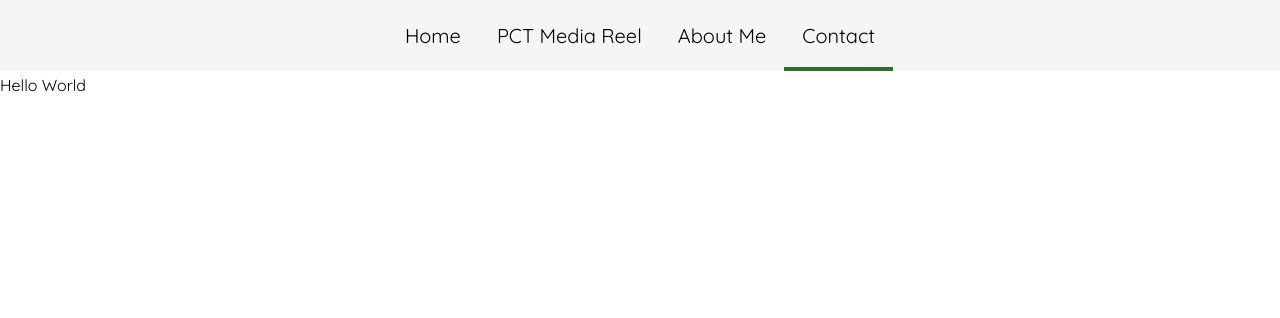
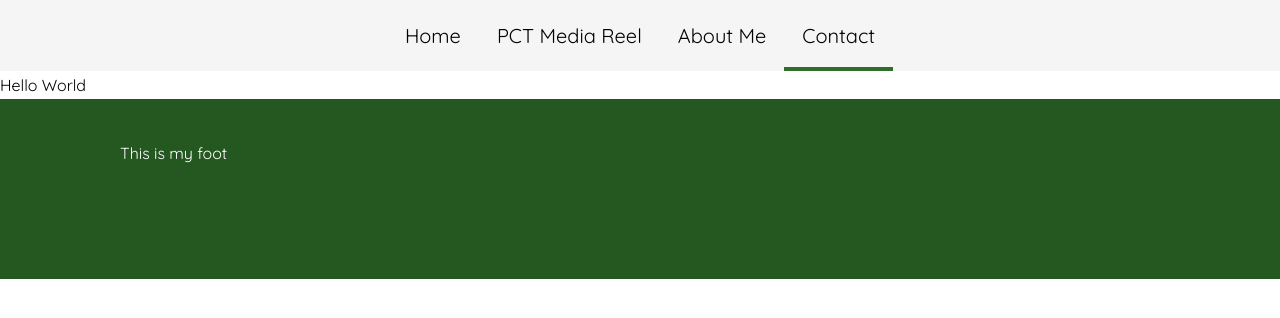
Before and after one commit to samuelthomson62/pct-blog, a React (Create React App) app in the folder frontend/: page /contact in a window 1280 px wide. Shown: the top 318 px of the page. Built offline with nearby package versions, Linux system fonts and the light colour scheme.

Commit message:
Normalized syntax in my components

```diff
--- a/frontend/src/components/Footer.js
+++ b/frontend/src/components/Footer.js
@@ -1,10 +1,11 @@
 import React from 'react'
 
-export default function Footer() {
-    return
-    (
-    <footer>
+function Footer() {
+    return (
+      <footer>
         This is my foot
       </footer>
-    )
+    );
 }
+
+export default Footer;
--- a/frontend/src/components/HeroBanner.js
+++ b/frontend/src/components/HeroBanner.js
@@ -1,9 +1,8 @@
 import React from 'react'
 
-class HeroBanner extends React.Component {
-    render() {
+function HeroBanner() {
     return (
-            <div className="hero-banner">
+        <div className="hero-banner" >
             <img src="/mount-shasta.jpg" alt="Mount Shasta" />
             <div className="hero-banner-content">
                 <h2>PCT Media Reel</h2>
@@ -11,6 +10,5 @@ class HeroBanner extends React.Component {
         </div>
     );
 }
-}
 
 export default HeroBanner;
--- a/frontend/src/pages/AboutMePage.js
+++ b/frontend/src/pages/AboutMePage.js
@@ -1,9 +1,11 @@
 import React from 'react'
 
-export default function AboutMePage() {
+function AboutMePage() {
     return (
         <main>
             About Me
         </main>
     )
 }
+
+export default AboutMePage;
--- a/frontend/src/pages/HomePage.js
+++ b/frontend/src/pages/HomePage.js
@@ -1,7 +1,7 @@
 import React from 'react'
 import HeroBanner from '../components/HeroBanner.js'
 
-export default function HomePage() {
+function HomePage() {
     return (
         <main>
 
@@ -25,3 +25,5 @@ export default function HomePage() {
         </main>
     );
 }
+
+export default HomePage;
--- a/frontend/src/pages/PctMediaReelPage.js
+++ b/frontend/src/pages/PctMediaReelPage.js
@@ -1,6 +1,6 @@
 import React from 'react'
 
-export default function PctMediaReelPage() {
+function PctMediaReelPage() {
 
     return (
         <main>
@@ -8,3 +8,4 @@ export default function PctMediaReelPage() {
         </main>
     )
 }
+export default PctMediaReelPage;
```
Lines whose indentation alone changed are shown as unchanged.
